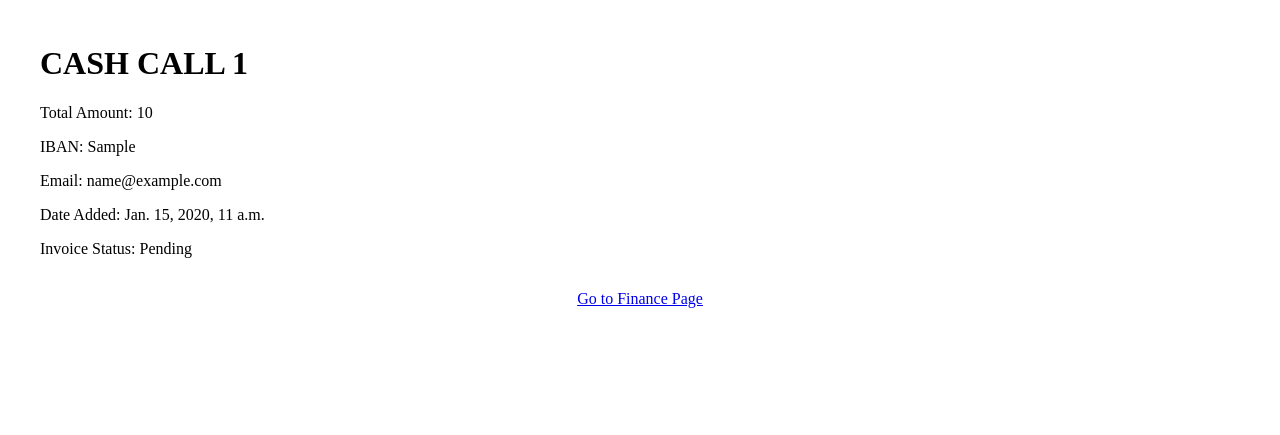
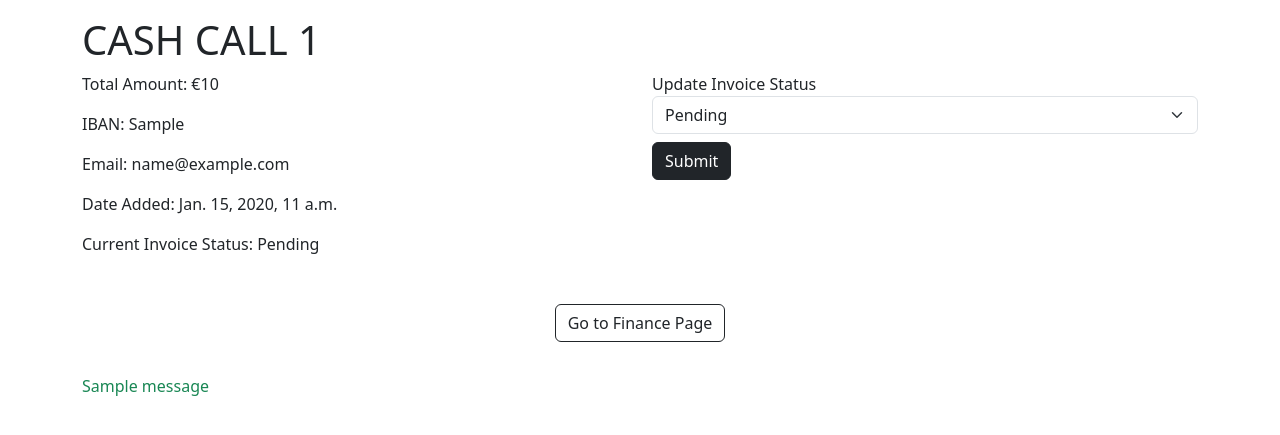
Before and after one commit to michaelssavage/django-investors, a Django app: page /cashcall/1/ in a window 1280 px wide. Shown: the top 435 px of the page. Run offline with Django 5.2, Linux system fonts and the light colour scheme; tables that the repository leaves empty hold one stand-in row (values such as "Sample post"); one stand-in notice (Sample message) is shown.

Commit message:
button to update invoice status

```diff
--- a/finance/models.py
+++ b/finance/models.py
@@ -5,14 +5,6 @@ from django.db import models
 PAYMENT_CHOICES = [
     ("upfront", "Upfront"),
     ("yearly", "Yearly"),
-]
-
-INVOICE_STATUS_CHOICES = [
-    ("Pending", "Pending"),
-    ("Validated", "Validated"),
-    ("Sent", "Sent"),
-    ("Paid", "Paid"),
-    ("Overdue", "Overdue"),
 ]
 
 POINT_TWO_PERCENT = Decimal(0.002)
@@ -137,6 +129,13 @@ class Bill(models.Model):
 
 
 class CashCall(models.Model):
+    INVOICE_STATUS_CHOICES = [
+        ("Pending", "Pending"),
+        ("Validated", "Validated"),
+        ("Sent", "Sent"),
+        ("Paid", "Paid"),
+        ("Overdue", "Overdue"),
+    ]
     id = models.AutoField(primary_key=True)
     total_amount = models.DecimalField(max_digits=12, decimal_places=0)
     IBAN = models.CharField(max_length=100)
--- a/finance/templates/finance/cashcall.html
+++ b/finance/templates/finance/cashcall.html
@@ -1,4 +1,4 @@
-{% load static %}
+{% load static %} {% load humanize %}
 <!DOCTYPE html>
 <html lang="en-US">
   <head>
@@ -6,23 +6,62 @@
     <meta name="viewport" content="width=device-width, initial-scale=1.0" />
     <title>Cash Calls</title>
     <link rel="stylesheet" href="{% static 'styles.css' %}" />
+    <link
+      href="https://cdn.jsdelivr.net/npm/bootstrap@5.3.3/dist/css/bootstrap.min.css"
+      rel="stylesheet"
+      integrity="sha384-QWTKZyjpPEjISv5WaRU9OFeRpok6YctnYmDr5pNlyT2bRjXh0JMhjY6hW+ALEwIH"
+      crossorigin="anonymous"
+    />
+    <script
+      src="https://cdn.jsdelivr.net/npm/bootstrap@5.3.3/dist/js/bootstrap.bundle.min.js"
+      integrity="sha384-YvpcrYf0tY3lHB60NNkmXc5s9fDVZLESaAA55NDzOxhy9GkcIdslK1eN7N6jIeHz"
+      crossorigin="anonymous"
+    ></script>
   </head>
   <body>
     <div class="container">
-      {% if cashcall %}
-      <h1>Cash Call {{ cashcall.id }}</h1>
-      <p>Total Amount: {{ cashcall.total_amount }}</p>
-      <p>IBAN: {{ cashcall.IBAN }}</p>
-      <p>Email: {{ cashcall.email_send }}</p>
-      <p>Date Added: {{ cashcall.date_added }}</p>
-      <p>Invoice Status: {{ cashcall.invoice_status }}</p>
+      <div class="row">
+        {% if cashcall %}
+        <h1>Cash Call {{ cashcall.id }}</h1>
+        <div class="col-md-6">
+          <p>Total Amount: €{{ cashcall.total_amount|intcomma }}</p>
+          <p>IBAN: {{ cashcall.IBAN }}</p>
+          <p>Email: {{ cashcall.email_send }}</p>
+          <p>Date Added: {{ cashcall.date_added }}</p>
+          <p>Current Invoice Status: {{ cashcall.invoice_status }}</p>
+        </div>
+        <div class="col-md-6">
+          <label for="invoice_status">Update Invoice Status</label>
+          <form
+            action="{% url 'finance:update_invoice_status' cashcall.id %}"
+            method="post"
+          >
+            {% csrf_token %}
+            <select
+              class="form-select"
+              id="invoice_status"
+              name="invoice_status"
+            >
+              <option>Pending</option>
+              <option value="Validated">Validated</option>
+              <option value="Paid">Paid</option>
+              <option value="Overdue">Overdue</option>
+            </select>
+            <button type="submit" class="btn btn-dark mt-2">Submit</button>
+          </form>
+        </div>
+      </div>
 
       <div class="button-group">
-        <a href="{% url 'finance:index' %}" class="button alt"
+        <a href="{% url 'finance:index' %}" class="btn btn-outline-dark"
           >Go to Finance Page</a
         >
       </div>
-      {% else %}
+      {% if messages %} {% for message in messages %}
+      <p {% if message.tags %} class="text-{{ message.tags }}" {% endif %}>
+        {{ message }}
+      </p>
+      {% endfor %} {% endif %}{% else %}
       <p>No Cash Call information available.</p>
       {% endif %}
     </div>
--- a/finance/templates/finance/investment.html
+++ b/finance/templates/finance/investment.html
@@ -1,4 +1,4 @@
-{% load static %}
+{% load static %} {% load humanize %}
 <!DOCTYPE html>
 <html lang="en-US">
   <head>
@@ -31,7 +31,7 @@
         {% else %} {{ investment.investor_id }} {% endif %}
       </p>
 
-      <p>Invested Amount: €{{ investment.invested_amount }}</p>
+      <p>Invested Amount: €{{ investment.invested_amount|intcomma }}</p>
       <p>Percentage Fee: {{ investment.percentage_fees }}%</p>
       <p>Date Added: {{ investment.date_added }}</p>
       <p>Fee Type: {{ investment.fees_type }}</p>
@@ -53,7 +53,7 @@
       </div>
 
       {% if messages %} {% for message in messages %}
-      <p {% if message.tags %} class="{{ message.tags }}" {% endif %}>
+      <p {% if message.tags %} class="text-{{ message.tags }}" {% endif %}>
         {{ message }}
       </p>
       {% endfor %} {% endif %} {% else %}
--- a/finance/templates/finance/investor.html
+++ b/finance/templates/finance/investor.html
@@ -42,7 +42,7 @@
         >
       </div>
       {% if messages %} {% for message in messages %}
-      <p {% if message.tags %} class="{{ message.tags }}" {% endif %}>
+      <p {% if message.tags %} class="text-{{ message.tags }}" {% endif %}>
         {{ message }}
       </p>
       {% endfor %} {% endif %} {% else %}
--- a/finance/urls.py
+++ b/finance/urls.py
@@ -25,4 +25,9 @@ urlpatterns = [
         views.generate_all_cash_calls,
         name="generate_all_cash_calls",
     ),
+    path(
+        "update_invoice_status/<int:cashcall_id>/",
+        views.update_invoice_status,
+        name="update_invoice_status",
+    ),
 ]
--- a/finance/views.py
+++ b/finance/views.py
@@ -46,13 +46,6 @@ def cashcall(request, cashcall_id):
     return render(request, "finance/cashcall.html", context)
 
 
-def generate_all_bills(request):
-    investments = Investment.objects.all()
-    for investment in investments:
-        generate_investment_bill(request, investment.id)
-    return handle_redirect(reverse("finance:index"))
-
-
 def generate_investment_bill(request, investment_id):
     investment = get_object_or_404(Investment, pk=investment_id)
     redirect_uri = reverse("finance:investment", args=(investment.id,))
@@ -76,13 +69,6 @@ def generate_investment_bill(request, investment_id):
     )
     messages.success(request, BILL_SUCCESS)
     return handle_redirect(redirect_uri)
-
-
-def generate_all_cash_calls(request):
-    investors = Investor.objects.all()
-    for investor in investors:
-        generate_investor_cash_call(request, investor.id)
-    return handle_redirect(reverse("finance:index"))
 
 
 def generate_investor_cash_call(request, investor_id):
@@ -117,3 +103,44 @@ def generate_investor_cash_call(request, investor_id):
 
     messages.success(request, CASH_CALL_SUCCESS)
     return handle_redirect(redirect_uri)
+
+
+def generate_all_bills(request):
+    investments = Investment.objects.all()
+    redirect_uri = reverse("finance:index")
+    if not investments:
+        messages.warning(request, "No investments found. Please add investments first.")
+        return handle_redirect(redirect_uri)
+    for investment in investments:
+        generate_investment_bill(request, investment.id)
+
+    messages.success(request, "All bills generated successfully.")
+    return handle_redirect(redirect_uri)
+
+
+def generate_all_cash_calls(request):
+    investors = Investor.objects.all()
+    bills = Bill.objects.all()
+    redirect_uri = reverse("finance:index")
+    if not bills:
+        messages.warning(request, "No bills found. Please generate bills first.")
+        return handle_redirect(redirect_uri)
+    for investor in investors:
+        generate_investor_cash_call(request, investor.id)
+
+    messages.success(request, "All cash calls generated successfully.")
+    return handle_redirect(redirect_uri)
+
+
+def update_invoice_status(request, cashcall_id):
+    cashcall = get_object_or_404(CashCall, pk=cashcall_id)
+    invoice_status = request.POST.get("invoice_status")
+    redirect_uri = reverse("finance:cashcall", args=(cashcall.id,))
+    if cashcall.invoice_status == invoice_status:
+        messages.warning(request, "Please choose a different value.")
+        return handle_redirect(redirect_uri)
+
+    cashcall.invoice_status = invoice_status
+    cashcall.save()
+    messages.success(request, "Invoice status updated successfully.")
+    return handle_redirect(redirect_uri)
--- a/oneRagTime/settings.py
+++ b/oneRagTime/settings.py
@@ -38,6 +38,7 @@ INSTALLED_APPS = [
     "django.contrib.sessions",
     "django.contrib.messages",
     "django.contrib.staticfiles",
+    "django.contrib.humanize",
 ]
 
 MIDDLEWARE = [
```
Also changed, not shown: finance/templates/finance/bill.html (+14 -3 lines), finance/templates/finance/index.html (+9 -3 lines).
